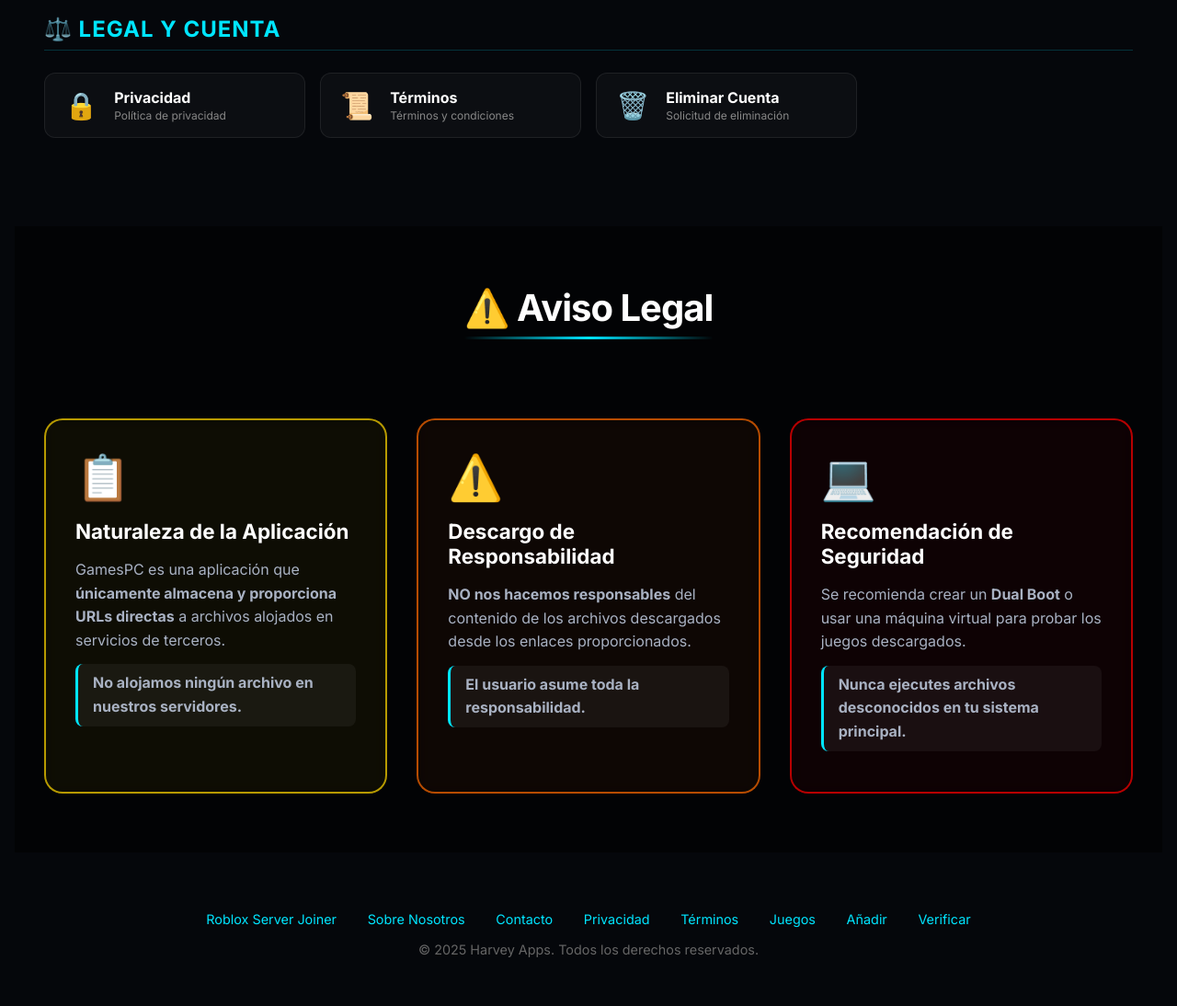
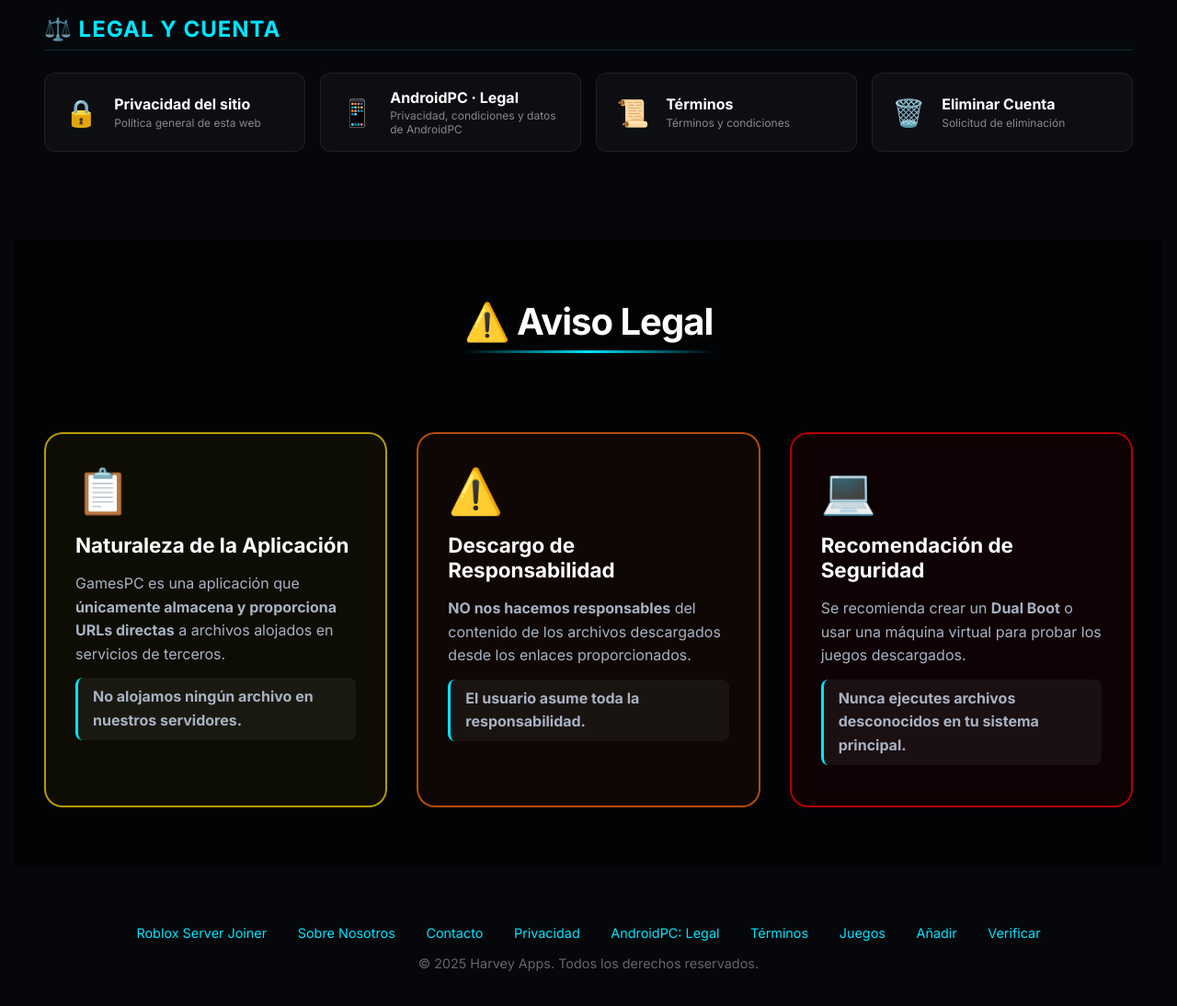
Before and after one commit to HarveyYasuo/harveyyasuo.github.io, a plain HTML site: page index.html in a window 1280 px wide. Shown: the part 2600-3694 px from the top of the page at 92% size. Drawn offline with Linux system fonts and the light colour scheme.

Commit message:
feat(site): link AndroidPC legal center from site navigation

```diff
--- a/index.html
+++ b/index.html
@@ -116,7 +116,8 @@
                 <div class="nav-category">
                     <h3>⚖️ Legal y Cuenta</h3>
                     <div class="nav-grid">
-                        <a href="privacy.html" class="nav-card"><span class="nav-card-icon">🔒</span><div class="nav-card-info"><h4>Privacidad</h4><p>Política de privacidad</p></div></a>
+                        <a href="privacy.html" class="nav-card"><span class="nav-card-icon">🔒</span><div class="nav-card-info"><h4>Privacidad del sitio</h4><p>Política general de esta web</p></div></a>
+                        <a href="androidpc/index.html" class="nav-card"><span class="nav-card-icon">📱</span><div class="nav-card-info"><h4>AndroidPC · Legal</h4><p>Privacidad, condiciones y datos de AndroidPC</p></div></a>
                         <a href="terms.html" class="nav-card"><span class="nav-card-icon">📜</span><div class="nav-card-info"><h4>Términos</h4><p>Términos y condiciones</p></div></a>
                         <a href="eliminarmicuenta.html" class="nav-card"><span class="nav-card-icon">🗑️</span><div class="nav-card-info"><h4>Eliminar Cuenta</h4><p>Solicitud de eliminación</p></div></a>
                     </div>
@@ -155,6 +156,7 @@
                 <a href="about.html">Sobre Nosotros</a>
                 <a href="contact.html">Contacto</a>
                 <a href="privacy.html">Privacidad</a>
+                <a href="androidpc/index.html">AndroidPC: Legal</a>
                 <a href="terms.html">Términos</a>
                 <a href="games.html">Juegos</a>
                 <a href="add.html">Añadir</a>
```
